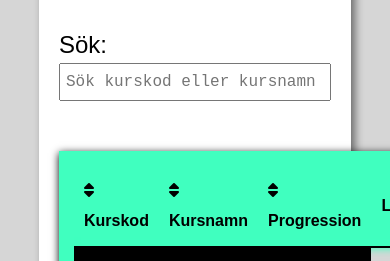
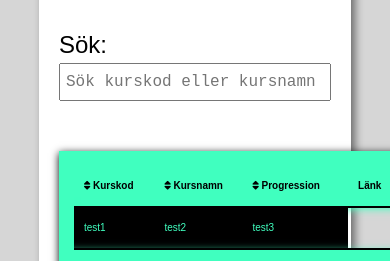
Before and after one commit to ChristoferCode/DT211G_Moment2, a website built with Parcel: page src/index.html in a window 390 px wide. Shown: the part 583-844 px from the top of the page. Built offline with nearby package versions, Linux system fonts and the light colour scheme; no server answers.

Commit message:
media queries fix

```diff
--- a/src/css/index.css
+++ b/src/css/index.css
@@ -588,6 +588,7 @@ table {
     margin: 0 auto;
     margin-bottom: 100px;
     max-width: 700px;
+    min-width: 350px;
     border-collapse: collapse;
     box-shadow: rgb(0, 0, 0) 0px 2px 8px;
 }
@@ -694,7 +695,8 @@ tfoot {
         margin-left: auto;
         margin-right: auto;
         padding: 20px;
-        margin-top: -844px;
+        margin-top: -470px;
+
         -webkit-text-stroke: 2px rgb(255, 255, 255) ;
         text-shadow: rgb(255, 0, 0) 1px 1px 20px;
     }
@@ -703,6 +705,25 @@ tfoot {
 
 
 @media only screen and (max-width: 800px) {
+
+    thead {
+        font-family: Arial, Helvetica, sans-serif;
+        font-size: 1.0rem;
+        line-height: 2.0rem;
+        text-align: left;
+        padding: 10px;
+        background-color: rgb(64, 255, 191);
+    }
+
+    tbody {
+        font-family: Arial, Helvetica, sans-serif;
+        font-size: 1.0rem;
+        line-height: 2.0rem;
+        background-color: black;
+        color: rgb(64, 255, 191);
+    }
+
+
 
 
     #open-menu {
```
